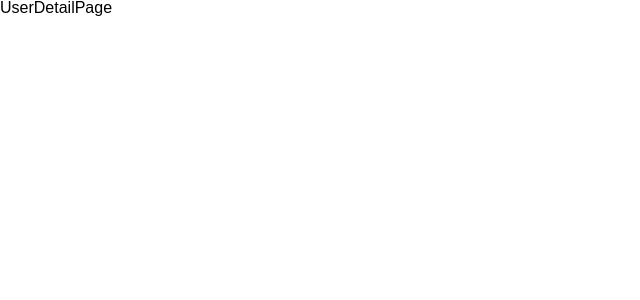
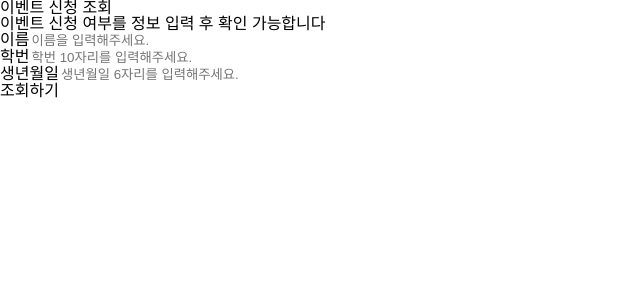
Before and after one commit to 26-1-HubSpace-FE/26-1_HubSpace_FE, a React (Vite) app: page /search in a window 1280 px wide. Shown: the top 300 px of the page, without its empty margins (0-640 px from the left). Built offline with nearby package versions, Linux system fonts and the light colour scheme.

Commit message:
feat: 사용자 상세 조회 페이지 구조 구현
사용자가 이름, 학번, 생년월일을 입력하여 이벤트 신청 여부를 조회할 수 있는 페이지 구조를 생성함

```diff
--- a/src/pages/userDetailPage/entry/UserDetailPage.jsx
+++ b/src/pages/userDetailPage/entry/UserDetailPage.jsx
@@ -1,3 +1,59 @@
-export default function UserDetailPage() {
-  return <div>UserDetailPage</div>
+import './UserDetailPage.css'
+
+// 사용자 이벤트 신청 조회 페이지
+function UserDetailPage() {
+  return (
+    // 전체 페이지
+    <div className='user-detail'>
+      {/* 중앙 흰색 카드 */}
+      <div className='user-detail__card'>
+        <h1 className='user-detail__title'>이벤트 신청 조회</h1>
+        <p className='user-detail__description'>이벤트 신청 여부를 정보 입력 후 확인 가능합니다</p>
+
+        <form className='user-detail__form'>
+          <div className='user-detail__field'>
+            <label htmlFor='name' className='user-detail__label'>
+              이름
+            </label>
+            <input
+              type='text'
+              id='name'
+              className='user-detail__input'
+              placeholder='이름을 입력해주세요.'
+            />
+          </div>
+
+          <div className='user-detail__field'>
+            <label htmlFor='studentId' className='user-detail__label'>
+              학번
+            </label>
+            <input
+              type='text'
+              id='studentId'
+              className='user-detail__input'
+              placeholder='학번 10자리를 입력해주세요.'
+            />
+          </div>
+
+          <div className='user-detail__field'>
+            <label htmlFor='birth' className='user-detail__label'>
+              생년월일
+            </label>
+            <input
+              type='text'
+              id='birth'
+              className='user-detail__input'
+              placeholder='생년월일 6자리를 입력해주세요.'
+            />
+          </div>
+
+          <button type='submit' className='user-detail__button'>
+            조회하기
+          </button>
+        </form>
+      </div>
+    </div>
+  )
 }
+
+export default UserDetailPage
```
